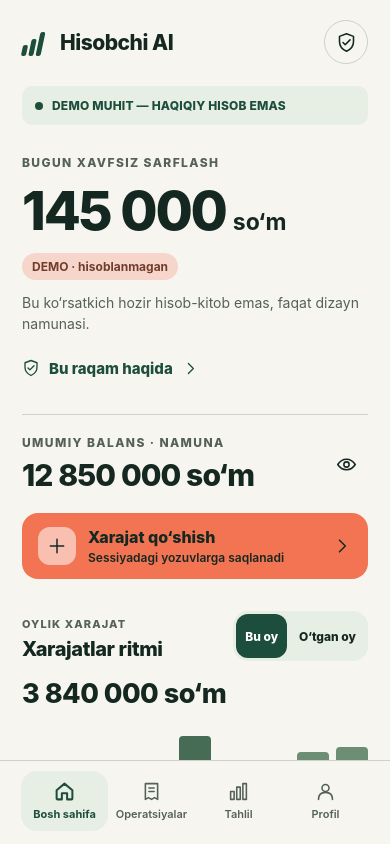
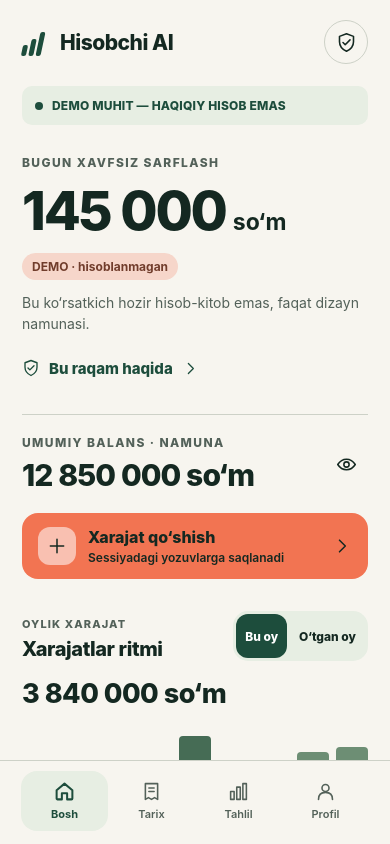
Before and after one commit to abdulazizganiyev255-ship-it/hisobchi-ai-mobile, a React Native app: screen / in a window 390 px wide. Built offline with nearby package versions, Linux system fonts and the light colour scheme.

Commit message:
fix(home): ensure 320px tab labels fit with Bosh / Tarix while keeping full accessibility names

```diff
--- a/App.tsx
+++ b/App.tsx
@@ -157,7 +157,11 @@ function AppContent() {
                     numberOfLines={1}
                     adjustsFontSizeToFit
                   >
-                    {item.label}
+                    {homeTheme && item.key === 'transactions'
+                      ? 'Tarix'
+                      : homeTheme && item.key === 'home'
+                        ? 'Bosh'
+                        : item.label}
                   </Text>
                 </Pressable>
               );
```
